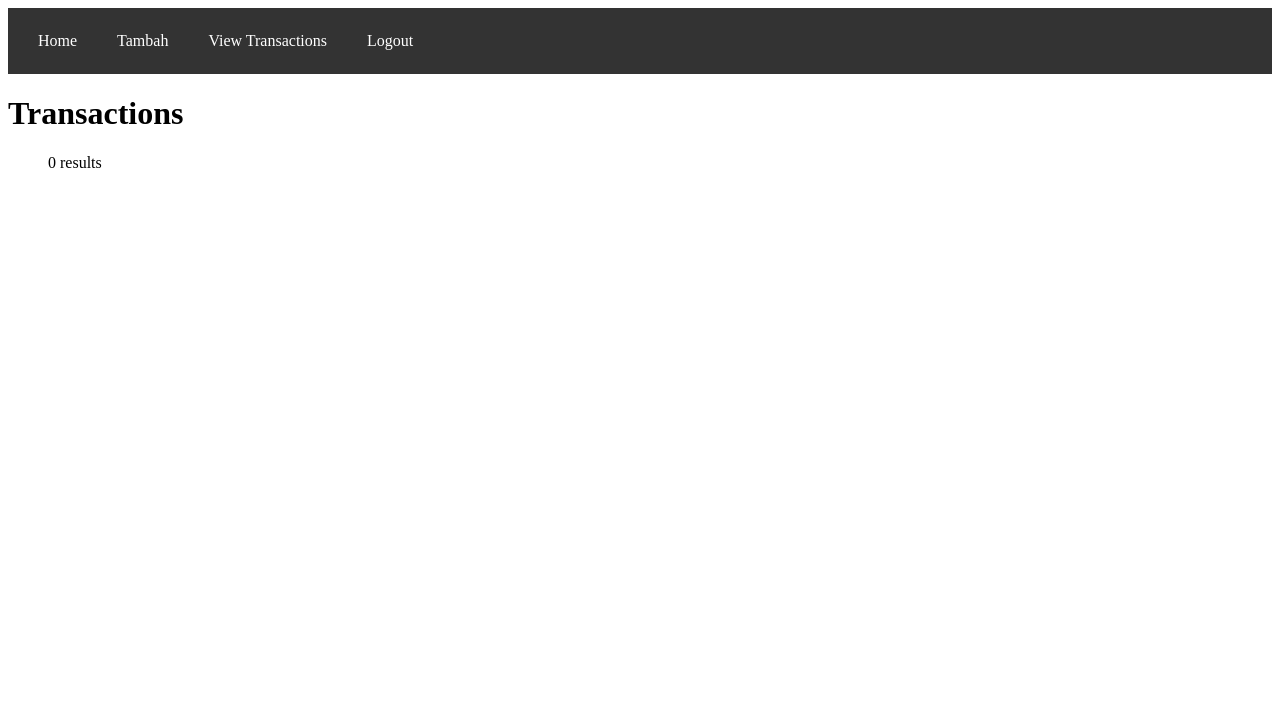
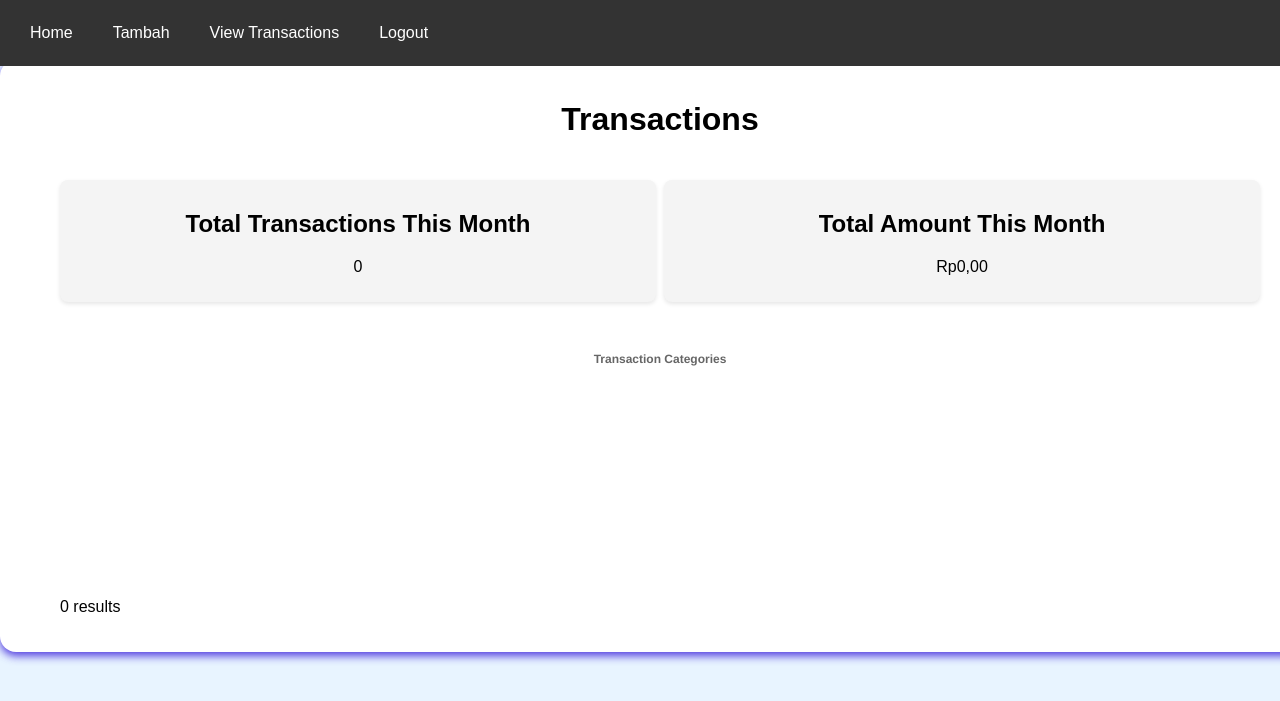
Before and after one commit to rajakautsar/finance-tracker, a PHP site: page /transactions.php in a window 1280 px wide. Shown: the top 701 px of the page. Run offline with PHP 8.4, Linux system fonts and the light colour scheme; the visitor is signed in with stand-in values (Sample User, id 1); data that the repository does not hold is empty.

Commit message:
Enhance UI for Finance Tracker; update header, login, registration, and transactions pages with improved layout and styling

```diff
--- a/public/header.php
+++ b/public/header.php
@@ -10,22 +10,84 @@ if (session_status() == PHP_SESSION_NONE) {
     <meta name="viewport" content="width=device-width, initial-scale=1.0">
     <title>Finance Tracker</title>
     <style>
+        body {
+            font-family: Arial, sans-serif;
+            background-color: #e8f4ff; /* Warna latar belakang biru muda */
+            margin: 0;
+            padding: 0;
+            box-sizing: border-box;
+        }
         .navbar {
             display: flex;
             background-color: #333;
             padding: 10px;
+            justify-content: left;
+            width: 100%;
+            position: fixed;
+            top: 0;
+            left: 0;
         }
         .navbar a {
             color: white;
             padding: 14px 20px;
             text-decoration: none;
-            text-align: center;
+            text-align: left;
         }
         .navbar a:hover {
             background-color: #ddd;
             color: black;
         }
+        .container {
+            background-color: #fff;
+            border-radius: 16px;
+            box-shadow: 0 4px 8px rgba(54, 26, 218, 0.83);
+            overflow: hidden;
+            width: 100%; /* Memenuhi lebar penuh */
+            margin-top: 60px; /* Tambahkan margin untuk memberi jarak dari navbar */
+            padding: 20px;
+            display: flex;
+            flex-direction: column;
+            align-items: center;
+        }
+        .summary {
+            display: flex;
+            justify-content: space-between;
+            width: 100%;
+            max-width: 1200px; /* Sesuaikan lebar maksimum */
+            margin: 20px 0;
+        }
+        .summary div {
+            background-color: #f4f4f4;
+            padding: 10px;
+            border-radius: 8px;
+            box-shadow: 0 2px 4px rgba(0, 0, 0, 0.1);
+            width: 48%;
+            text-align: center;
+        }
+        .chart-container {
+            width: 100%;
+            max-width: 220px; /* Sesuaikan ukuran chart */
+            margin: 20px 0;
+        }
+        .chart-container canvas {
+            width: 100%; /* Sesuaikan ukuran canvas */
+            height: auto;
+        }
+        ul {
+            list-style-type: none;
+            padding: 0;
+            width: 100%;
+            max-width: 1200px; /* Sesuaikan lebar maksimum */
+        }
+        ul li {
+            background-color: #f4f4f4;
+            margin: 10px 0;
+            padding: 10px;
+            border-radius: 8px;
+            box-shadow: 0 2px 4px rgba(0, 0, 0, 0.1);
+        }
     </style>
+    <script src="https://cdn.jsdelivr.net/npm/chart.js"></script>
 </head>
 <body>
     <div class="navbar">
--- a/public/login.php
+++ b/public/login.php
@@ -30,7 +30,9 @@ if ($_SERVER["REQUEST_METHOD"] == "POST") {
 $conn->close();
 ?>
 <?php include 'header.php'; ?>
-    <h1>Login</h1>
+    <div class="container">
+        <h1>Masuk Dulu</h1>
+        <div class="form-container">
             <form action="login.php" method="POST">
                 <div>
                     <label>Username:</label>
@@ -43,5 +45,7 @@ $conn->close();
                 <button type="submit">Login</button>
             </form>
             <p>Don't have an account? <a href="register.php">Register here</a></p>
+        </div>
+    </div>
 </body>
 </html>
--- a/public/transactions.php
+++ b/public/transactions.php
@@ -6,7 +6,21 @@ if (!isset($_SESSION['user_id'])) {
 }
 ?>
 <?php include 'header.php'; ?>
+    <div class="container">
         <h1>Transactions</h1>
+        <div class="summary">
+            <div>
+                <h2>Total Transactions This Month</h2>
+                <p id="total-transactions">Loading...</p>
+            </div>
+            <div>
+                <h2>Total Amount This Month</h2>
+                <p id="total-amount">Loading...</p>
+            </div>
+        </div>
+        <div class="chart-container">
+            <canvas id="categoryChart"></canvas>
+        </div>
         <ul>
             <?php
             $conn = new mysqli("localhost", "root", "", "finance_db");
@@ -19,9 +33,16 @@ if (!isset($_SESSION['user_id'])) {
             $sql = "SELECT id, amount, date, note FROM transactions WHERE user_id='$user_id'";
             $result = $conn->query($sql);
 
+            $transactions = [];
+            $totalAmount = 0;
+            $totalTransactions = 0;
+
             if ($result) {
                 if ($result->num_rows > 0) {
                     while($row = $result->fetch_assoc()) {
+                        $transactions[] = $row;
+                        $totalAmount += $row["amount"];
+                        $totalTransactions++;
                         echo "<li>" . $row["date"] . " - Rp" . number_format($row["amount"], 2, ',', '.') . " - " . $row["note"] . "</li>";
                     }
                 } else {
@@ -34,5 +55,61 @@ if (!isset($_SESSION['user_id'])) {
             $conn->close();
             ?>
         </ul>
+    </div>
+    <script>
+        document.getElementById('total-transactions').innerText = '<?php echo $totalTransactions; ?>';
+        document.getElementById('total-amount').innerText = 'Rp<?php echo number_format($totalAmount, 2, ',', '.'); ?>';
+
+        const transactions = <?php echo json_encode($transactions); ?>;
+        const categories = {};
+        transactions.forEach(transaction => {
+            const category = transaction.note || 'Uncategorized';
+            if (!categories[category]) {
+                categories[category] = 0;
+            }
+            categories[category] += parseFloat(transaction.amount);
+        });
+
+        const ctx = document.getElementById('categoryChart').getContext('2d');
+        const categoryChart = new Chart(ctx, {
+            type: 'pie',
+            data: {
+                labels: Object.keys(categories),
+                datasets: [{
+                    label: 'Transaction Categories',
+                    data: Object.values(categories),
+                    backgroundColor: [
+                        'rgba(255, 99, 132, 0.2)',
+                        'rgba(54, 162, 235, 0.2)',
+                        'rgba(255, 206, 86, 0.2)',
+                        'rgba(75, 192, 192, 0.2)',
+                        'rgba(153, 102, 255, 0.2)',
+                        'rgba(255, 159, 64, 0.2)'
+                    ],
+                    borderColor: [
+                        'rgba(255, 99, 132, 1)',
+                        'rgba(54, 162, 235, 1)',
+                        'rgba(255, 206, 86, 1)',
+                        'rgba(75, 192, 192, 1)',
+                        'rgba(153, 102, 255, 1)',
+                        'rgba(255, 159, 64, 1)'
+                    ],
+                    borderWidth: 1
+                }]
+            },
+            options: {
+                responsive: true,
+                plugins: {
+                    legend: {
+                        position: 'top',
+                    },
+                    title: {
+                        display: true,
+                        text: 'Transaction Categories'
+                    }
+                }
+            }
+        });
+    </script>
 </body>
 </html>
```
Also changed, not shown: public/index.php (+9 -2 lines), public/register.php (+10 -1 lines), public/images/finance1.jpg (added). Lines whose indentation alone changed are shown as unchanged.
